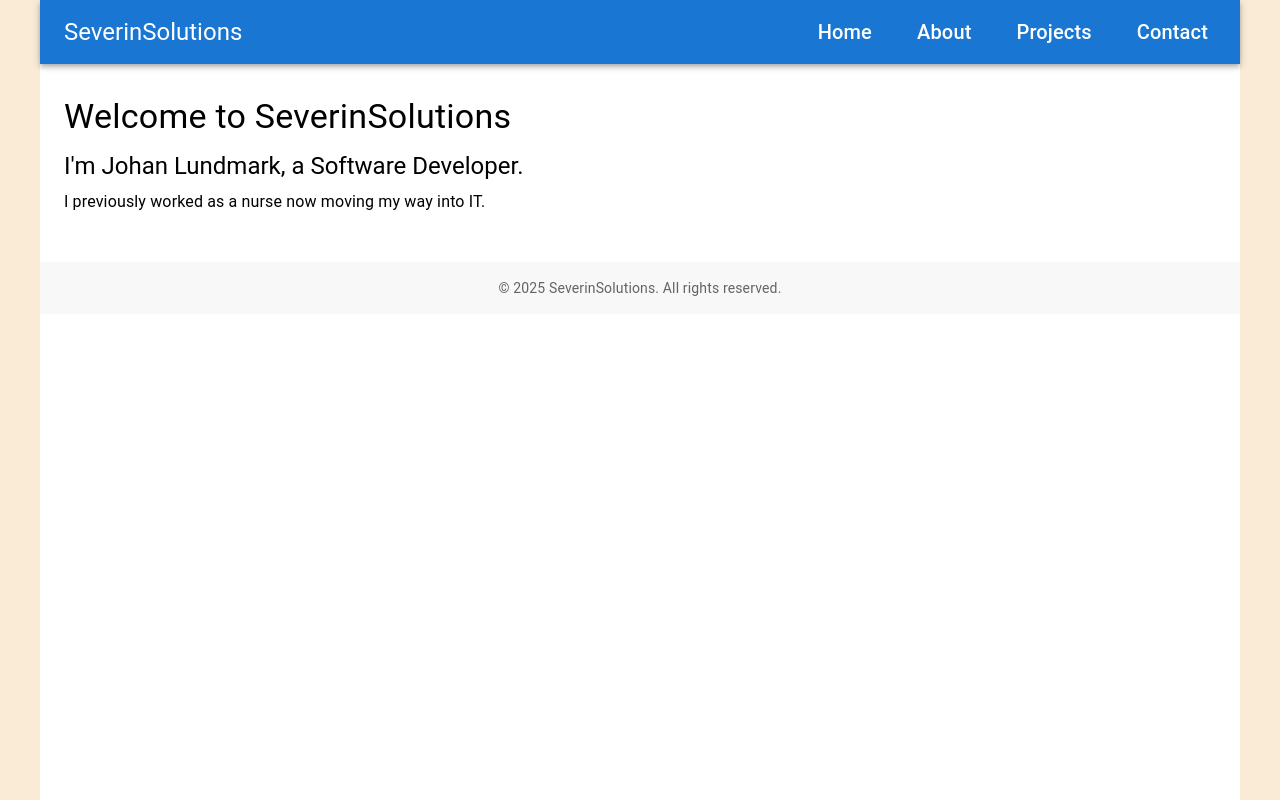
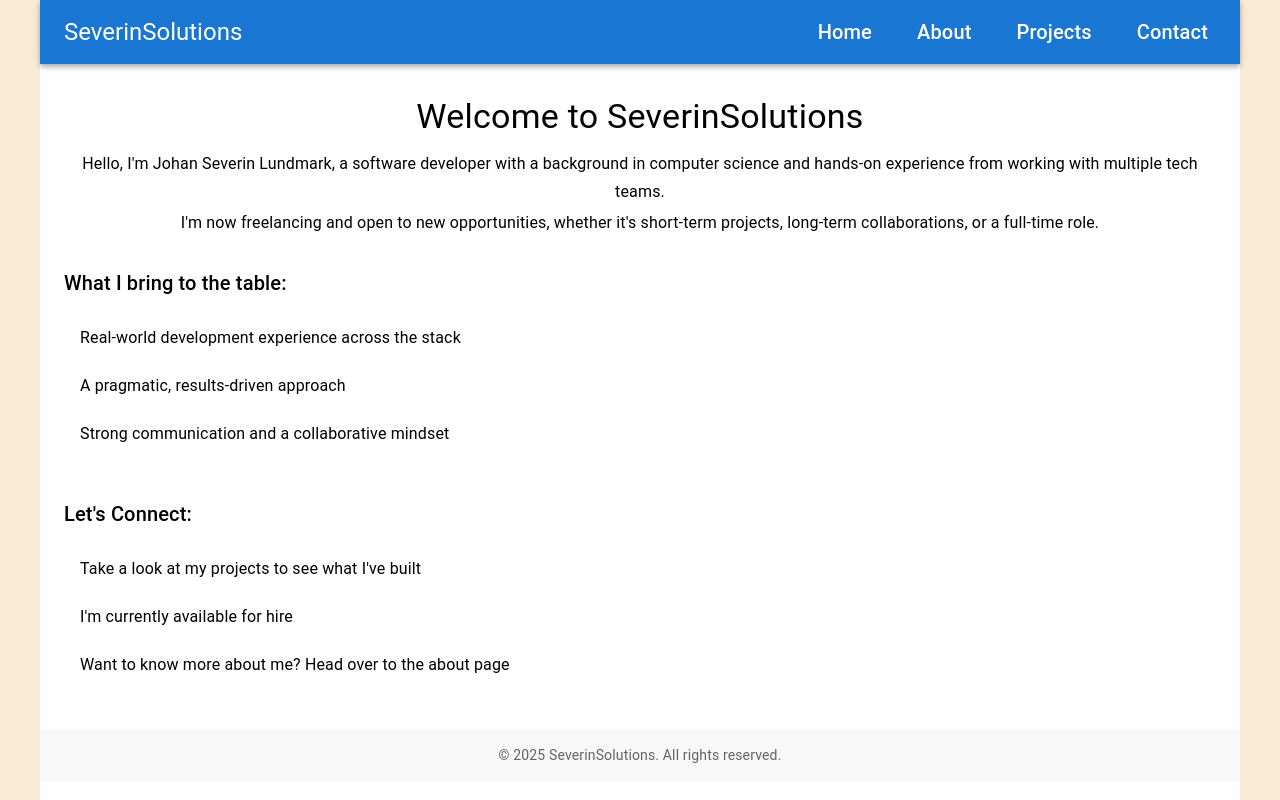
Before and after one commit to SeverinSolutions/severinsolutions.github.io, a React (Vite) app: page / in a window 1280 px wide. Built offline with nearby package versions, Linux system fonts and the light colour scheme; some icons are missing.

Commit message:
update home page

```diff
--- a/src/pages/Home.tsx
+++ b/src/pages/Home.tsx
@@ -1,21 +1,54 @@
 import React from 'react';
-import { Container, Typography } from '@mui/material';
+import { Box, Container, List, ListItem, ListItemIcon, ListItemText, Typography } from '@mui/material';
+
 
 const Home: React.FC = () => {
     return (
-        <>
-            <Container className='container' sx={{ mt: 4, mb: 4 }}>
-                <Typography variant="h4" component="h1" gutterBottom>
-                    Welcome to SeverinSolutions
+        <Container sx={{ mt: 4, mb: 4 }}>
+            <Typography variant="h4" component="h1" gutterBottom align="center">
+                Welcome to SeverinSolutions
+            </Typography>
+            <Typography variant="subtitle1" component="h2" gutterBottom align="center">
+                Hello, I'm Johan Severin Lundmark, a software developer with a background in computer science and hands-on experience from working with multiple tech teams.
+            </Typography>
+            <Typography variant="body1" component="h2" gutterBottom align="center">
+                I'm now freelancing and open to new opportunities, whether it's short-term projects, long-term collaborations, or a full-time role.
+            </Typography>
+
+            <Box sx={{ mt: 4, mb: 4 }}>
+                <Typography variant="h6" component="h3" gutterBottom>
+                    What I bring to the table:
                 </Typography>
-                <Typography variant="h5" component="h2" gutterBottom>
-                    I'm Johan Lundmark, a Software Developer.
+                <List>
+                    <ListItem>
+                        <ListItemText primary="Real-world development experience across the stack" />
+                    </ListItem>
+                    <ListItem>
+                        <ListItemText primary="A pragmatic, results-driven approach" />
+                    </ListItem>
+                    <ListItem>
+                        <ListItemText primary="Strong communication and a collaborative mindset" />
+                    </ListItem>
+                </List>
+            </Box>
+
+            <Box sx={{ mt: 4 }}>
+                <Typography variant="h6" component="h3" gutterBottom>
+                    Let's Connect:
                 </Typography>
-                <Typography variant="body1" paragraph>
-                    I previously worked as a nurse now moving my way into IT.
-                </Typography>
-            </Container>
-        </>
+                <List>
+                    <ListItem>
+                        <ListItemText primary="Take a look at my projects to see what I've built" />
+                    </ListItem>
+                    <ListItem>
+                        <ListItemText primary="I'm currently available for hire" />
+                    </ListItem>
+                    <ListItem>
+                        <ListItemText primary="Want to know more about me? Head over to the about page" />
+                    </ListItem>
+                </List>
+            </Box>
+        </Container>
     );
 };
 
```
